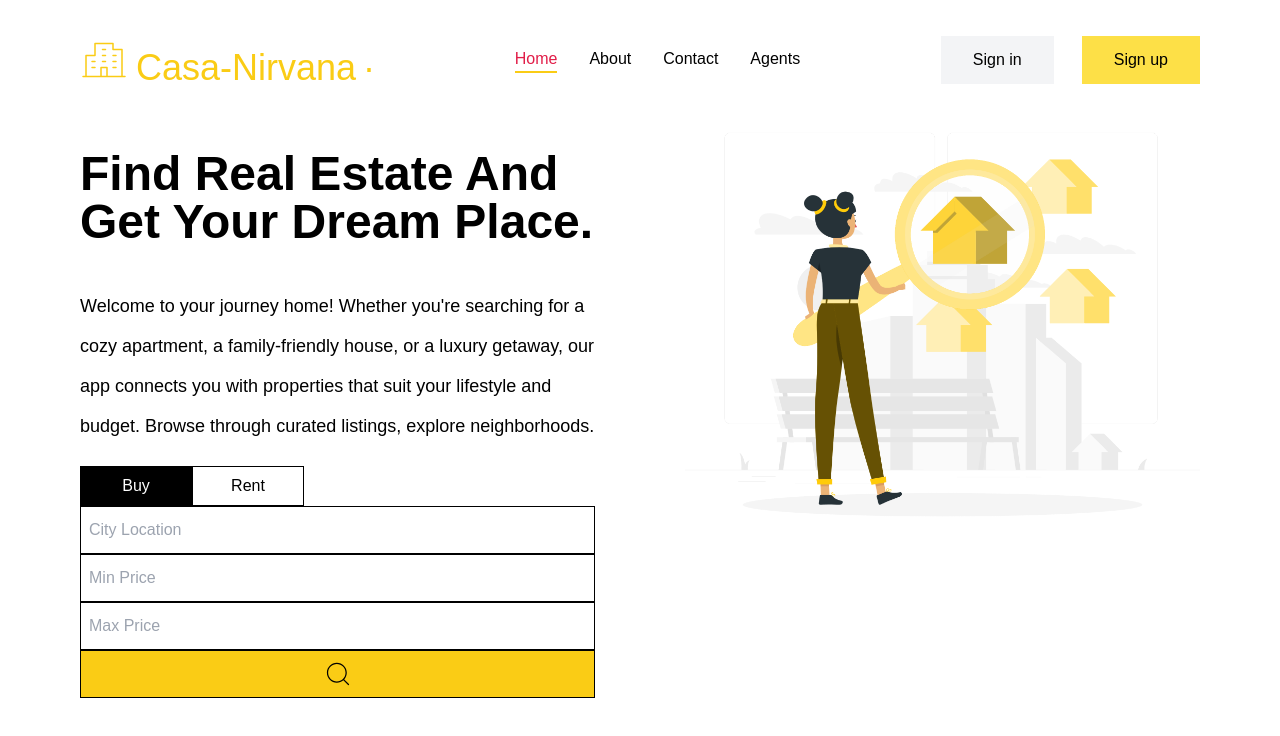
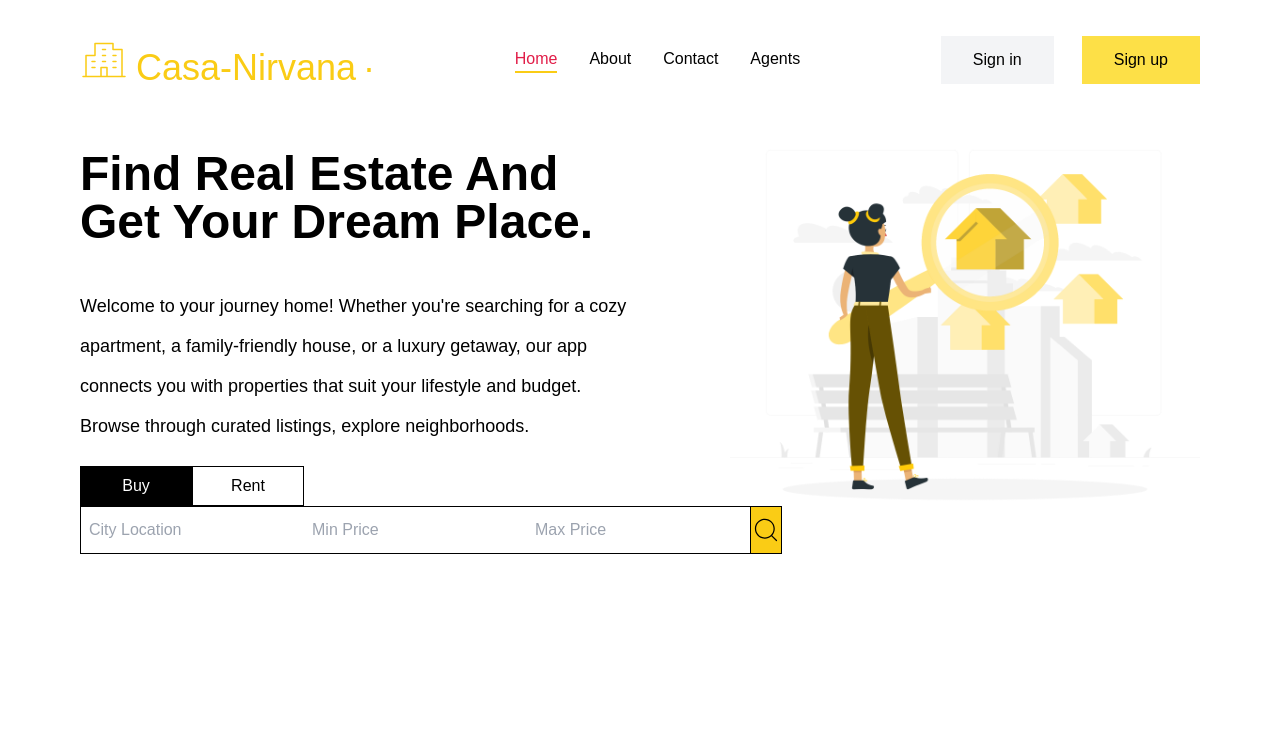
Before and after one commit to chibokaxavier/casa-nirvana, a Next.js app: page / in a window 1280 px wide. Shown: the top 736 px of the page. Built offline with nearby package versions, Linux system fonts and the light colour scheme; a web font is replaced by a local one.

Commit message:
"buy" componnet for landing page completed

```diff
--- a/app/page.tsx
+++ b/app/page.tsx
@@ -2,8 +2,8 @@ import Search from "@/components/Search";
 
 export default function Home() {
   return (
-    <main className="sm:max-w-[738px] md:max-w-[1024px] lg:max-w-[1366px] mx-auto h-[100vh]  ">
-      <section className="lg:px-20  px-10">
+    <main className="sm:max-w-[738px] md:max-w-[1024px] lg:max-w-[1366px]  h-[100vh]  lg:mx-20    mx-10">
+      <section className="">
         <div className="xl:h-[550px] h-auto mt-[10px] flex flex-col xl:flex-row xl:gap-[90px]">
           {/* Text Section */}
           <div className="xl:w-[50%] mt-[20px] lg:mt-[20px]">
--- a/components/Buy.tsx
+++ b/components/Buy.tsx
@@ -3,23 +3,23 @@ import { CiSearch } from "react-icons/ci";
 
 const Buy = () => {
   return (
-    <div className="flex flex-col">
+    <div className="flex flex-col lg:flex-row">
       <input
         type="text"
-        className="border border-black h-12 p-2 outline-none focus:outline-1"
+        className="lg:border-b lg:border-t lg:border-l border lg:border-0 border-black h-12 p-2 outline-none focus:outline-1 focus:border"
         placeholder="City Location"
       />{" "}
       <input
-        className="border border-black h-12 p-2 outline-none focus:outline-1"
+        className="lg:border-b lg:border-t border lg:border-0 border-black h-12 p-2 outline-none focus:outline-1 focus:border"
         placeholder="Min Price"
         type="number"
       />{" "}
       <input
         type="number"
-        className="border border-black h-12 p-2 outline-none focus:outline-1"
+        className="lg:border-b lg:border-t border lg:border-0 border-black h-12 p-2 outline-none focus:outline-1 focus:border"
         placeholder="Max Price"
       />
-      <div className=" h-12 flex justify-center items-center border border-black bg-yellow-400 cursor-pointer ">
+      <div className=" lg:w-20 h-12 flex justify-center items-center border border-black bg-yellow-400 cursor-pointer ">
         <CiSearch className="text-3xl" />
       </div>
     </div>
--- a/components/Header.tsx
+++ b/components/Header.tsx
@@ -30,7 +30,7 @@ const Header = () => {
   };
 
   return (
-    <header className="py-8 lg:px-20 px-10  sticky top-0 z-50 bg-white sm:max-w-[738px] md:max-w-[1024px] lg:max-w-[1366px] ">
+    <header className="py-8 lg:mx-20  mx-10  sticky top-0 z-50 bg-white sm:max-w-[738px] md:max-w-[1024px] lg:max-w-[1366px] ">
       <Toast ref={toast} />
       <div className=" flex justify-between items-center">
         <Link href={"/"}>
```
